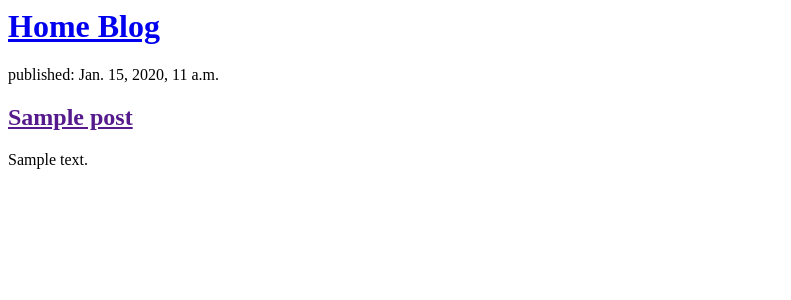
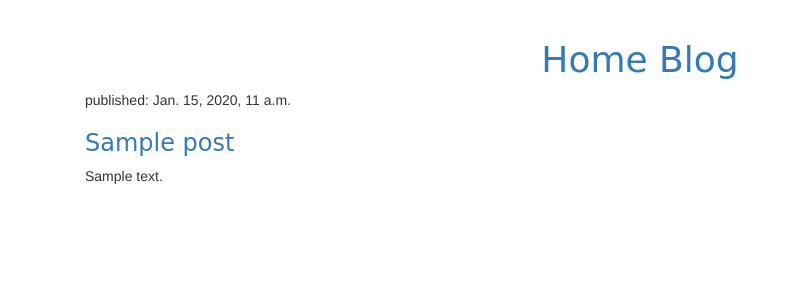
Before and after one commit to SubashPradhan/blog, a Django app: template blog/templates/post_list.html in a window 1280 px wide. Shown: the top 300 px of the page, without its empty margins (0-791 px from the left). Run offline with Django 3.2, Linux system fonts and the light colour scheme; the template is opened without the code that fills it: values that come from a table or form of the project are taken from there, others are empty; tables that the repository leaves empty hold one stand-in row (values such as "Sample post"); some libraries are stand-ins or nearby versions.

Commit message:
Add static file for css and bootstrap

```diff
--- /dev/null
+++ b/blog/static/css/blog.css
@@ -0,0 +1,12 @@
+.container{
+  margin: 0 auto;
+  margin-top: 20px;
+}
+
+h1 a, h3 a{
+  font-family: "Comic Sans MS", cursive, sans-serif	;
+}
+
+h1{
+  text-align: center;
+}
--- a/blog/templates/post_list.html
+++ b/blog/templates/post_list.html
@@ -1,11 +1,29 @@
-<div>
-  <h1><a href="/">Home Blog</a></h1>
-</div>
+{% load static %}
+<!DOCTYPE html>
+<html lang="en">
 
-{% for post in posts %}
-  <div>
-    <p>published: {{ post.published_date }}</p>
-    <h2><a href="">{{ post.title }}</a></h2>
-    <p>{{ post.text|linebreaksbr }}</p>
+<head>
+  <meta charset="UTF-8">
+  <meta name="viewport" content="width=device-width, initial-scale=1.0">
+  <meta http-equiv="X-UA-Compatible" content="ie=edge">
+  <link rel="stylesheet" href="//maxcdn.bootstrapcdn.com/bootstrap/3.2.0/css/bootstrap.min.css">
+  <link rel="stylesheet" href="//maxcdn.bootstrapcdn.com/bootstrap/3.2.0/css/bootstrap-theme.min.css">
+  <link rel="stylesheet" href="{% static 'css/blog.css' %}">
+  <title>Home Page</title>
+</head>
+
+<body>
+  <div class="container row">
+    <h1><a href="/">Home Blog</a></h1>
+
+    <div class="col-lg-10">
+      {% for post in posts %}
+      <p>published: {{ post.published_date }}</p>
+      <h3><a href="">{{ post.title }}</a></h2>
+      <p>{{ post.text|linebreaksbr }}</p>
+      {% endfor %}
+    </div>
   </div>
-{% endfor %}
+</body>
+
+</html>
```
